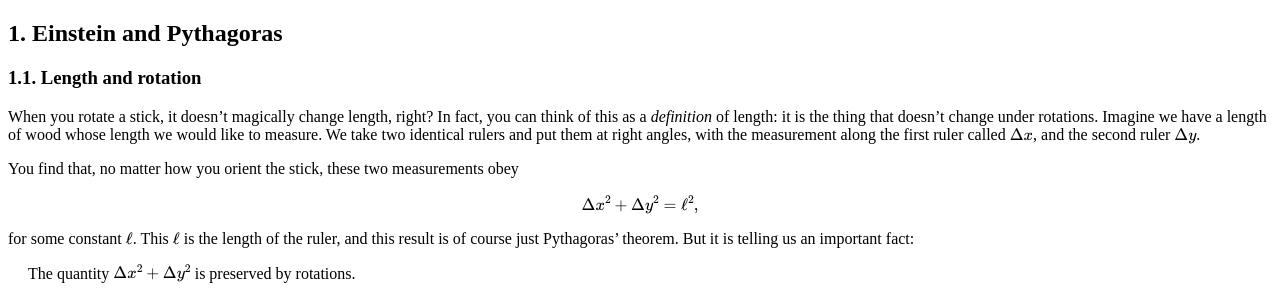
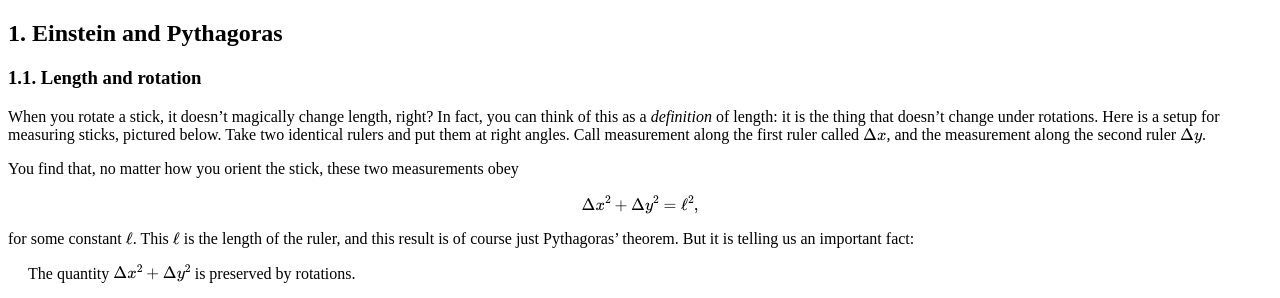
Before and after one commit to hapax/hapax.github.io, a Jekyll site: the page built from assets/maximal.md, in a window 1280 px wide. Shown: the part 635-933 px from the top of the page. Built offline with Jekyll 4.4.1, drawn with Linux system fonts in a browser that asks for light colours; our own code applies the rules of GitHub Pages for plain Markdown files; formulas are drawn with MathJax 3; a script that is not in the unit is left out.

Commit message:
Update maximal.md

```diff
--- a/assets/maximal.md
+++ b/assets/maximal.md
@@ -22,11 +22,10 @@ date:  2020-03-??
 When you rotate a stick, it doesn't magically change length,
 right? In fact, you can think of this as a *definition* of length: it
 is the thing that doesn't change under rotations.
-Imagine we have a length of wood whose length we would like to
-measure.
-We take two identical rulers and put them at right angles, with the
-measurement along the first ruler called $\Delta x$, and the second ruler
-$\Delta y$.
+Here is a setup for measuring sticks, pictured below.
+Take two identical rulers and put them at right angles.
+Call measurement along the first ruler called $\Delta x$, and the
+measurement along the second ruler $\Delta y$.
 
 You find that, no matter how you orient the stick, these two
 measurements obey
```
